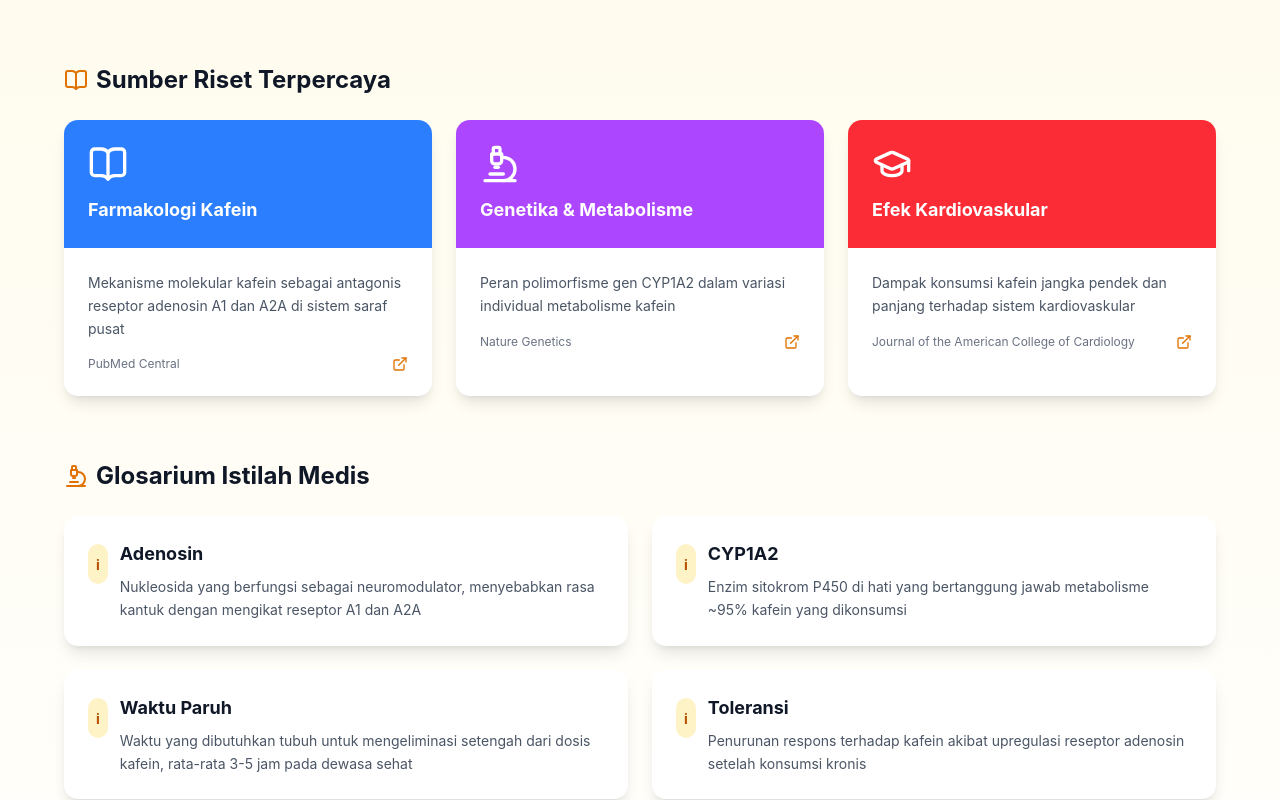
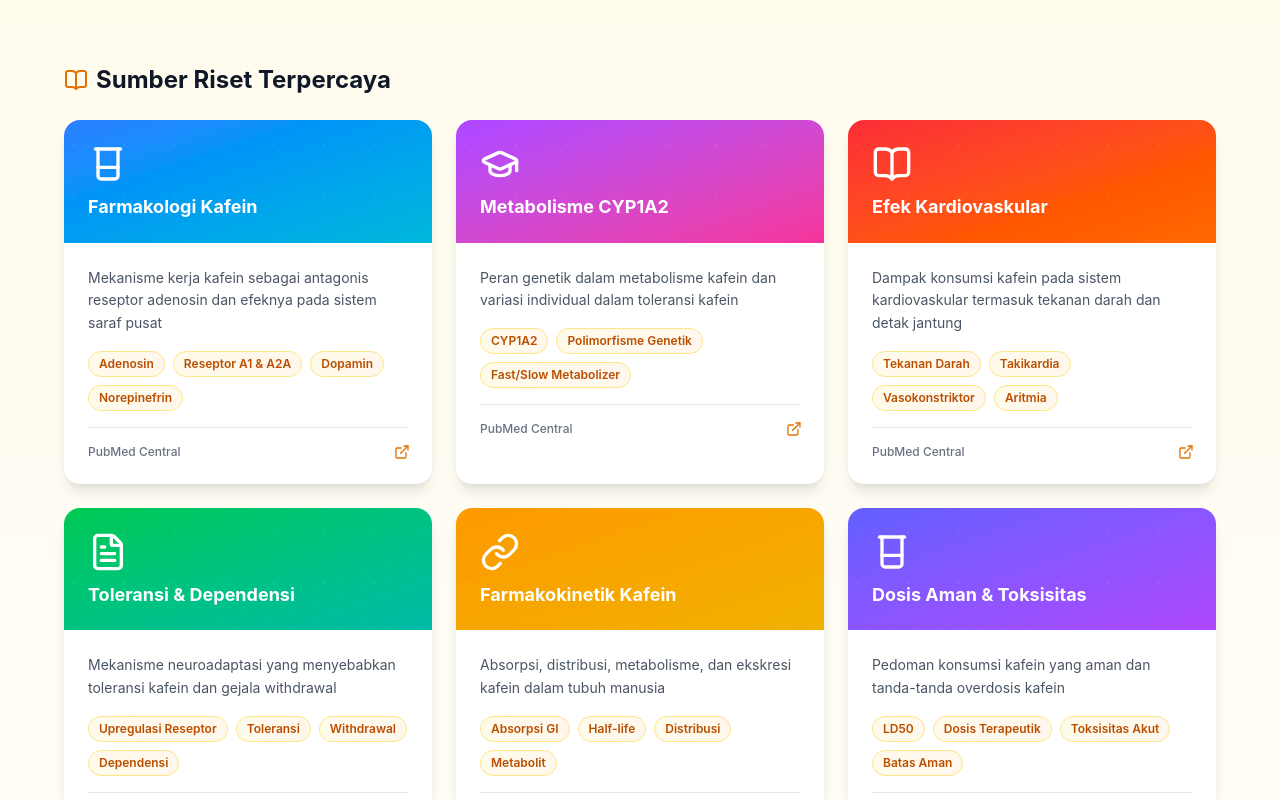
Before and after one commit to wildanindi/Project-APMUL, a React (Vite) app in the folder the-human-manual/: page / in a window 1280 px wide. Shown: the part 10780-11580 px from the top of the page. Built offline with nearby package versions, Linux system fonts and the light colour scheme.

Commit message:
menambah referensi dan link jurnal untuk bagian riset

```diff
--- a/the-human-manual/src/components/ResearchLab.tsx
+++ b/the-human-manual/src/components/ResearchLab.tsx
@@ -1,6 +1,6 @@
 import { useEffect, useRef } from 'react';
 import { motion } from 'motion/react';
-import { FlaskConical, BookOpen, ExternalLink, Microscope, GraduationCap } from 'lucide-react';
+import { FlaskConical, BookOpen, ExternalLink, Microscope, GraduationCap, Beaker, FileText, Link as LinkIcon } from 'lucide-react';
 
 interface ResearchLabProps {
   setActiveSection: (section: string) => void;
@@ -30,28 +30,52 @@ export default function ResearchLab({ setActiveSection }: ResearchLabProps) {
 
   const resources = [
     {
-      icon: BookOpen,
-      title: "Farmakologi Kafein",
-      description: "Mekanisme molekular kafein sebagai antagonis reseptor adenosin A1 dan A2A di sistem saraf pusat",
-      source: "PubMed Central",
-      color: "bg-blue-500",
-      link: "#"
+      title: 'Farmakologi Kafein',
+      description: 'Mekanisme kerja kafein sebagai antagonis reseptor adenosin dan efeknya pada sistem saraf pusat',
+      icon: Beaker,
+      color: 'from-blue-500 to-cyan-500',
+      topics: ['Adenosin', 'Reseptor A1 & A2A', 'Dopamin', 'Norepinefrin'],
+      url: 'https://pubmed.ncbi.nlm.nih.gov/20164566/'
     },
     {
-      icon: Microscope,
-      title: "Genetika & Metabolisme",
-      description: "Peran polimorfisme gen CYP1A2 dalam variasi individual metabolisme kafein",
-      source: "Nature Genetics",
-      color: "bg-purple-500",
-      link: "#"
+      title: 'Metabolisme CYP1A2',
+      description: 'Peran genetik dalam metabolisme kafein dan variasi individual dalam toleransi kafein',
+      icon: GraduationCap,
+      color: 'from-purple-500 to-pink-500',
+      topics: ['CYP1A2', 'Polimorfisme Genetik', 'Fast/Slow Metabolizer'],
+      url: 'https://pubmed.ncbi.nlm.nih.gov/16522833/'
     },
     {
-      icon: GraduationCap,
-      title: "Efek Kardiovaskular",
-      description: "Dampak konsumsi kafein jangka pendek dan panjang terhadap sistem kardiovaskular",
-      source: "Journal of the American College of Cardiology",
-      color: "bg-red-500",
-      link: "#"
+      title: 'Efek Kardiovaskular',
+      description: 'Dampak konsumsi kafein pada sistem kardiovaskular termasuk tekanan darah dan detak jantung',
+      icon: BookOpen,
+      color: 'from-red-500 to-orange-500',
+      topics: ['Tekanan Darah', 'Takikardia', 'Vasokonstriktor', 'Aritmia'],
+      url: 'https://pubmed.ncbi.nlm.nih.gov/29727249/'
+    },
+    {
+      title: 'Toleransi & Dependensi',
+      description: 'Mekanisme neuroadaptasi yang menyebabkan toleransi kafein dan gejala withdrawal',
+      icon: FileText,
+      color: 'from-green-500 to-teal-500',
+      topics: ['Upregulasi Reseptor', 'Toleransi', 'Withdrawal', 'Dependensi'],
+      url: 'https://pubmed.ncbi.nlm.nih.gov/30372764/'
+    },
+    {
+      title: 'Farmakokinetik Kafein',
+      description: 'Absorpsi, distribusi, metabolisme, dan ekskresi kafein dalam tubuh manusia',
+      icon: LinkIcon,
+      color: 'from-amber-500 to-yellow-500',
+      topics: ['Absorpsi GI', 'Half-life', 'Distribusi', 'Metabolit'],
+      url: 'https://pubmed.ncbi.nlm.nih.gov/29801541/'
+    },
+    {
+      title: 'Dosis Aman & Toksisitas',
+      description: 'Pedoman konsumsi kafein yang aman dan tanda-tanda overdosis kafein',
+      icon: Beaker,
+      color: 'from-indigo-500 to-purple-500',
+      topics: ['LD50', 'Dosis Terapeutik', 'Toksisitas Akut', 'Batas Aman'],
+      url: 'https://pubmed.ncbi.nlm.nih.gov/26522129/'
     }
   ];
 
@@ -101,21 +125,29 @@ export default function ResearchLab({ setActiveSection }: ResearchLabProps) {
             Sumber Riset Terpercaya
           </h3>
 
-          <div className="grid md:grid-cols-3 gap-6">
+          <div className="grid md:grid-cols-2 lg:grid-cols-3 gap-6">
             {resources.map((resource, index) => (
               <motion.a
                 key={index}
-                href={resource.link}
+                href={resource.url}
+                target="_blank"
+                rel="noopener noreferrer"
                 initial={{ opacity: 0, y: 20 }}
                 whileInView={{ opacity: 1, y: 0 }}
                 viewport={{ once: true }}
-                transition={{ delay: index * 0.1 }}
-                whileHover={{ y: -5 }}
-                className="bg-white rounded-xl shadow-lg overflow-hidden hover:shadow-2xl transition-all cursor-pointer group"
+                transition={{ delay: index * 0.1, duration: 0.5 }}
+                whileHover={{ y: -8, boxShadow: '0 25px 50px -12px rgba(0, 0, 0, 0.25)' }}
+                className="bg-white rounded-2xl shadow-lg overflow-hidden hover:shadow-2xl transition-all cursor-pointer group relative"
               >
-                <div className={`${resource.color} p-6 text-white`}>
-                  <resource.icon className="w-10 h-10 mb-3" />
-                  <h4 className="font-bold text-lg">{resource.title}</h4>
+                <div className={`bg-gradient-to-br ${resource.color} p-6 text-white relative overflow-hidden`}>
+                  <div className="absolute inset-0 opacity-10" style={{
+                    backgroundImage: 'radial-gradient(circle at 20% 50%, rgba(255,255,255,0.8) 1px, transparent 1px)',
+                    backgroundSize: '50px 50px'
+                  }} />
+                  <div className="relative z-10">
+                    <resource.icon className="w-10 h-10 mb-3 group-hover:scale-110 transition-transform" />
+                    <h4 className="font-bold text-lg leading-tight">{resource.title}</h4>
+                  </div>
                 </div>
 
                 <div className="p-6">
@@ -123,9 +155,31 @@ export default function ResearchLab({ setActiveSection }: ResearchLabProps) {
                     {resource.description}
                   </p>
 
-                  <div className="flex items-center justify-between">
-                    <span className="text-xs text-gray-500">{resource.source}</span>
-                    <ExternalLink className="w-4 h-4 text-amber-600 group-hover:translate-x-1 transition-transform" />
+                  {/* Topics */}
+                  <div className="mb-4 space-y-2">
+                    <div className="flex flex-wrap gap-2">
+                      {resource.topics.map((topic, idx) => (
+                        <motion.span
+                          key={idx}
+                          initial={{ opacity: 0, scale: 0.8 }}
+                          whileInView={{ opacity: 1, scale: 1 }}
+                          transition={{ delay: index * 0.1 + idx * 0.05 }}
+                          className="inline-block bg-gradient-to-r from-amber-50 to-orange-50 text-amber-700 px-2.5 py-1 rounded-full text-xs font-semibold border border-amber-200 hover:border-amber-400 transition-colors"
+                        >
+                          {topic}
+                        </motion.span>
+                      ))}
+                    </div>
+                  </div>
+
+                  <div className="flex items-center justify-between pt-4 border-t border-gray-200">
+                    <span className="text-xs text-gray-500 font-medium">PubMed Central</span>
+                    <motion.div
+                      animate={{ x: [0, 3, 0] }}
+                      transition={{ duration: 2, repeat: Infinity }}
+                    >
+                      <ExternalLink className="w-4 h-4 text-amber-600 group-hover:text-amber-700 transition-colors" />
+                    </motion.div>
                   </div>
                 </div>
               </motion.a>
```
